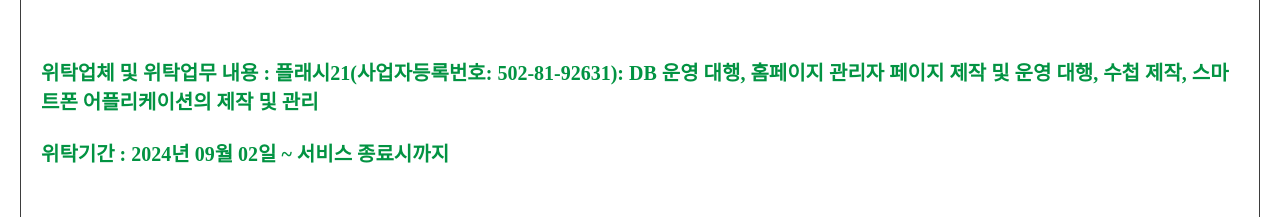
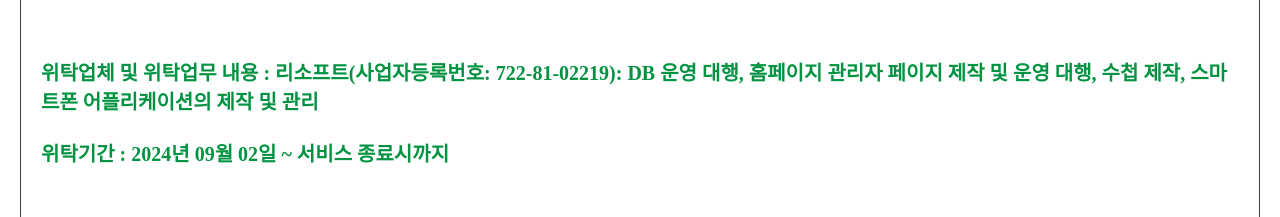
Before and after one commit to Flash21-Mobile/nambu_privacy, a plain HTML site: page index.html in a window 1280 px wide. Shown: the part 1004-1221 px from the top of the page. Drawn offline with Linux system fonts and the light colour scheme.

Commit message:
chore : 개발업체 이름 변경

```diff
--- a/index.html
+++ b/index.html
@@ -85,7 +85,7 @@
         </p>
         <br>
 
-        <h4> 위탁업체 및 위탁업무 내용 : 플래시21(사업자등록번호: 502-81-92631): DB 운영 대행, 홈페이지 관리자 페이지 제작 및 운영 대행, 수첩 제작, 스마트폰 어플리케이션의 제작 및 관리
+        <h4> 위탁업체 및 위탁업무 내용 : 리소프트(사업자등록번호: 722-81-02219): DB 운영 대행, 홈페이지 관리자 페이지 제작 및 운영 대행, 수첩 제작, 스마트폰 어플리케이션의 제작 및 관리
            <br><br> 위탁기간 : 2024년 09월 02일 ~ 서비스 종료시까지</h4>
 <br>
 
```
